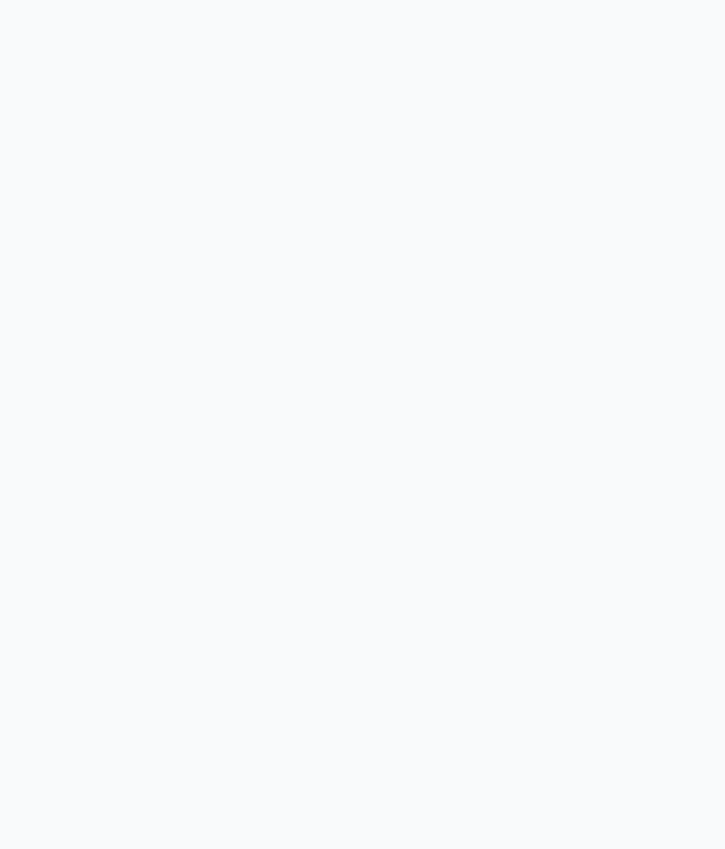
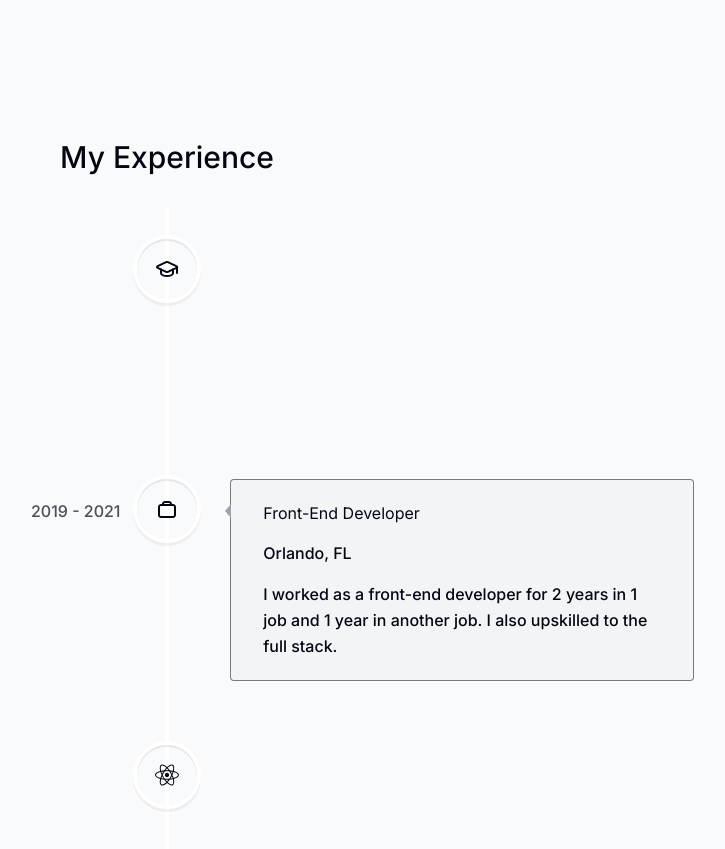
Before and after one commit to Tusharbalar/portfolio-website, a Next.js app: page / in a window 1280 px wide. Shown: the part 2740-3589 px from the top of the page, without its empty margins (473-1198 px from the left). Built offline with nearby package versions, Linux system fonts and the light colour scheme.

Commit message:
Used Experience component in the page component

```diff
--- a/app/page.tsx
+++ b/app/page.tsx
@@ -1,4 +1,5 @@
 import About from "@/components/about";
+import Experience from "@/components/experience";
 import Intro from "@/components/intro";
 import Projects from "@/components/projects";
 import SectionDivider from "@/components/section-divider";
@@ -12,6 +13,7 @@ export default function Home() {
       <About />
       <Projects />
       <Skils />
+      <Experience />
     </main>
   );
 }
```
